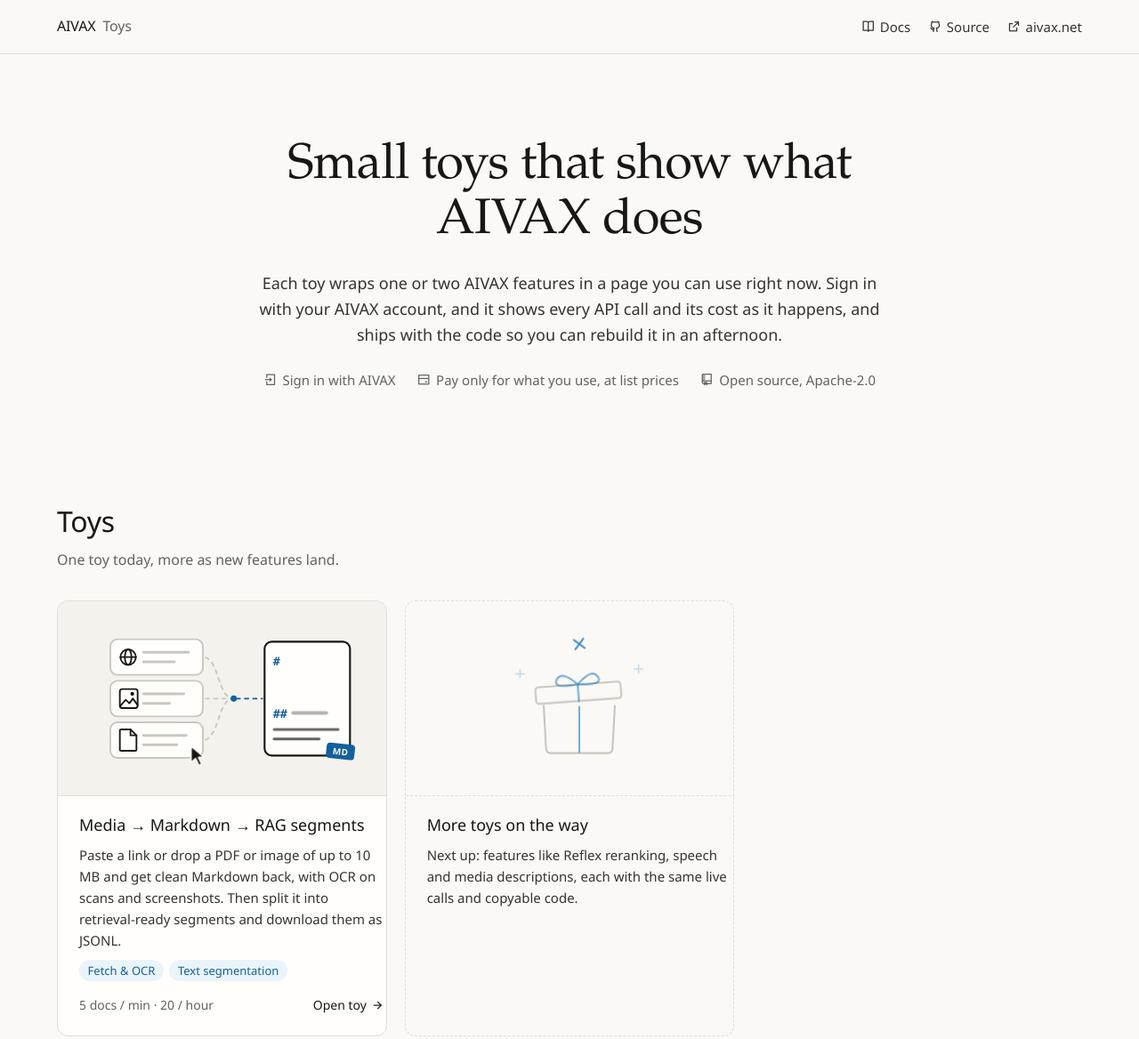
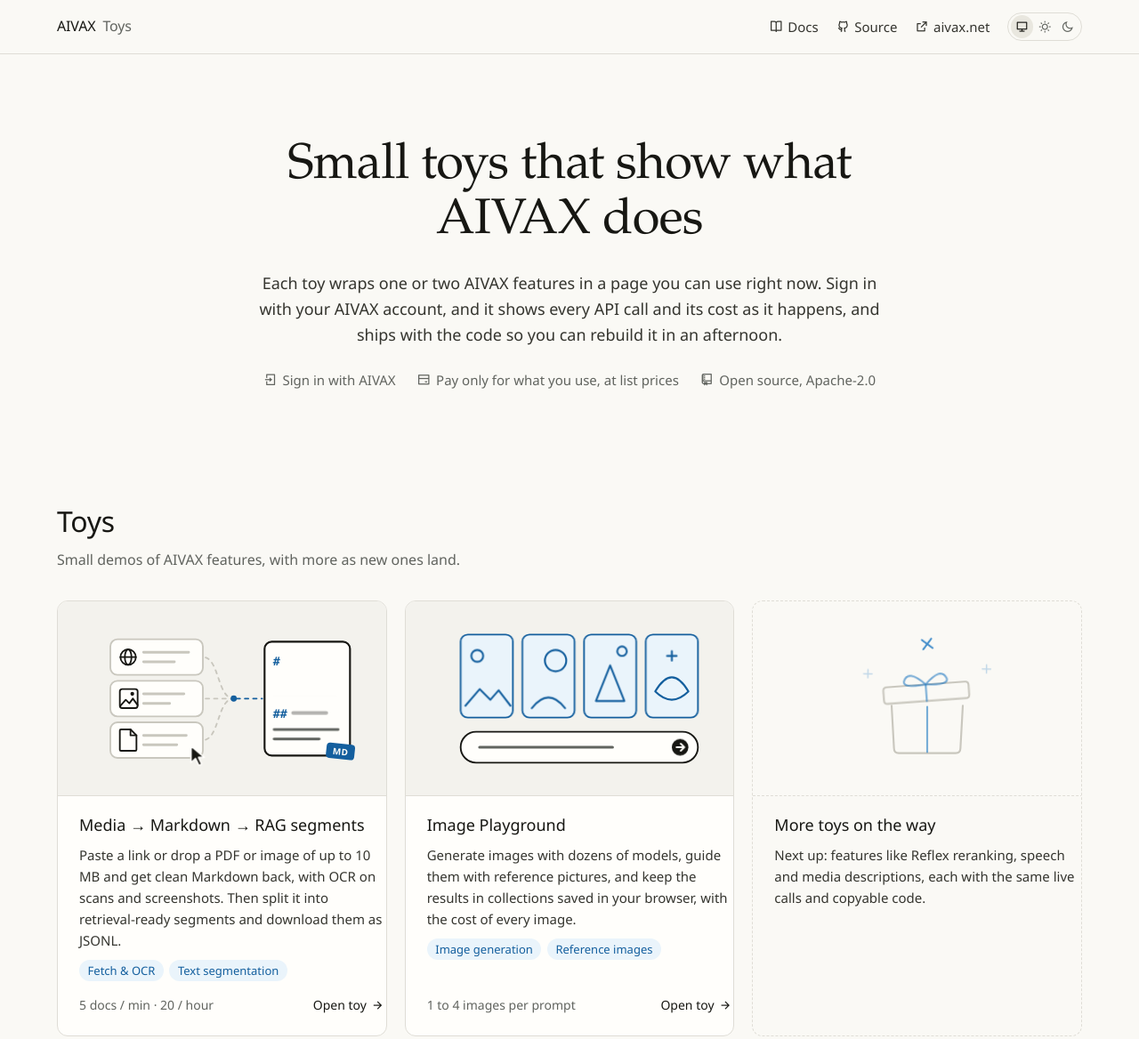
Before and after one commit to aivaxlabs/toys, a website: page public/index.html in a window 1280 px wide. Shown: the top 1168 px of the page at 89% size. Drawn offline with nearby package versions, Linux system fonts and the light colour scheme; a web font is replaced by a local one.

Commit message:
feat: add System, Light and Dark theme switch to the header

```diff
--- a/public/index.html
+++ b/public/index.html
@@ -9,6 +9,8 @@
   <link rel="preconnect" href="https://api.fontshare.com">
   <link rel="stylesheet" href="https://api.fontshare.com/v2/css?f[]=general-sans@400,500,600&f[]=sentient@400&display=swap">
   <link rel="stylesheet" href="https://cdn.jsdelivr.net/npm/remixicon@4.6.0/fonts/remixicon.min.css">
+  <meta name="color-scheme" content="light dark">
+  <script>document.documentElement.dataset.theme = localStorage.getItem("toys.theme") ?? "system";</script>
   <link rel="stylesheet" href="/styles/base.css">
   <link rel="stylesheet" href="/styles/components/controls.css">
   <link rel="stylesheet" href="/styles/components/toy-art.css">
@@ -21,7 +23,12 @@
       <nav class="site-nav">
         <a href="https://docs.aivax.net/docs/getting-started"><i class="ri-book-open-line"></i><span class="nav-label">Docs</span></a>
         <a href="https://github.com/aivaxlabs/toys"><i class="ri-github-line"></i><span class="nav-label">Source</span></a>
-        <a href="https://aivax.net"><i class="ri-external-link-line"></i><span class="nav-label">aivax.net</span></a>
+        <a class="nav-external" href="https://aivax.net"><i class="ri-external-link-line"></i><span class="nav-label">aivax.net</span></a>
+        <span class="theme-switch" role="group" aria-label="Theme">
+          <button type="button" value="system" title="System theme" aria-label="System theme"><i class="ri-computer-line"></i></button>
+          <button type="button" value="light" title="Light theme" aria-label="Light theme"><i class="ri-sun-line"></i></button>
+          <button type="button" value="dark" title="Dark theme" aria-label="Dark theme"><i class="ri-moon-line"></i></button>
+        </span>
       </nav>
     </div>
   </header>
@@ -46,7 +53,7 @@
       <div class="container">
         <div class="section-head">
           <h2>Toys</h2>
-          <p class="muted">One toy today, more as new features land.</p>
+          <p class="muted">Small demos of AIVAX features, with more as new ones land.</p>
         </div>
         <div class="toy-grid">
           <a class="toy-card" href="/media-to-markdown/">
@@ -124,6 +131,54 @@
             </div>
           </a>
 
+          <a class="toy-card" href="/image-playground/">
+            <div class="toy-art">
+              <svg class="art-playground" viewBox="0 0 240 140" role="img" aria-label="A prompt line types itself, and four image frames develop one after another">
+                <g class="prompt">
+                  <rect x="20" y="98" width="200" height="26" rx="13" />
+                  <path class="typed" d="M36 111 h112" />
+                  <circle class="send" cx="205" cy="111" r="7" />
+                  <path class="send-arrow" d="M202 111 h6 M205.5 108 l3 3 l-3 3" />
+                </g>
+                <g class="frame frame-1">
+                  <rect x="20" y="16" width="44" height="70" rx="6" />
+                  <circle cx="34" cy="34" r="5" />
+                  <path d="M24 76 l12 -14 l9 9 l7 -8 l10 13" />
+                </g>
+                <g class="frame frame-2">
+                  <rect x="72" y="16" width="44" height="70" rx="6" />
+                  <circle cx="100" cy="38" r="9" />
+                  <path d="M80 78 q14 -18 28 0" />
+                </g>
+                <g class="frame frame-3">
+                  <rect x="124" y="16" width="44" height="70" rx="6" />
+                  <path d="M134 72 l12 -30 l12 30 z" />
+                  <circle cx="156" cy="30" r="4" />
+                </g>
+                <g class="frame frame-4">
+                  <rect x="176" y="16" width="44" height="70" rx="6" />
+                  <path d="M184 64 q14 -24 28 0 q-14 14 -28 0z" />
+                  <path d="M198 30 v8 M194 34 h8" />
+                </g>
+              </svg>
+            </div>
+            <div class="toy-body">
+              <h3>Image Playground</h3>
+              <p>
+                Generate images with dozens of models, guide them with reference pictures, and keep the results
+                in collections saved in your browser, with the cost of every image.
+              </p>
+              <div class="tags">
+                <span class="badge blue">Image generation</span>
+                <span class="badge blue">Reference images</span>
+              </div>
+              <div class="toy-foot">
+                <span class="muted">1 to 4 images per prompt</span>
+                <span class="go">Open toy <i class="ri-arrow-right-line"></i></span>
+              </div>
+            </div>
+          </a>
+
           <div class="toy-card soon" aria-label="More toys coming soon">
             <div class="toy-art">
               <svg class="art-soon" viewBox="0 0 240 140" aria-hidden="true">
@@ -177,5 +232,7 @@
       <span><a href="https://github.com/aivaxlabs/toys">github.com/aivaxlabs/toys</a> · <a href="https://docs.aivax.net/docs/pricing">Pricing</a> · <a href="https://docs.aivax.net/docs/limits">Limits</a></span>
     </div>
   </footer>
+
+  <script type="module" src="/scripts/site.js"></script>
 </body>
 </html>
--- a/public/scripts/site.js
+++ b/public/scripts/site.js
@@ -1,4 +1,18 @@
-// Shared behaviour: code-sample tabs and copy buttons on code blocks.
+// Shared behaviour: theme switch, code-sample tabs and copy buttons on code blocks.
+
+const themeButtons = document.querySelectorAll(".theme-switch button");
+
+function showTheme(theme) {
+  document.documentElement.dataset.theme = theme;
+  themeButtons.forEach((button) => button.setAttribute("aria-pressed", String(button.value === theme)));
+}
+
+showTheme(document.documentElement.dataset.theme ?? "system");
+
+themeButtons.forEach((button) => button.addEventListener("click", () => {
+  showTheme(button.value);
+  localStorage.setItem("toys.theme", button.value);
+}));
 
 document.querySelectorAll("#code-tabs [role=tab]").forEach((tab) => {
   tab.addEventListener("click", () => {
--- a/public/styles/base.css
+++ b/public/styles/base.css
@@ -3,30 +3,40 @@
   --font-display: "Sentient", "Iowan Old Style", "Palatino Linotype", serif;
   --font-mono: "Cascadia Code", "JetBrains Mono", "SFMono-Regular", Consolas, monospace;
 
-  --page: #faf9f5;
-  --page-raised: #fffefb;
-  --surface: #f3f2ed;
-  --surface-strong: #e9e7df;
-  --ink: #171713;
-  --ink-soft: #35352f;
-  --muted: #61645f;
-  --line: #dfddd6;
-  --line-strong: #c9c7be;
-  --blue-strong: #145f9e;
-  --blue: #2079c2;
-  --blue-soft: #eaf4fb;
-  --green: #2f7a4a;
-  --green-soft: #e8f4ec;
-  --amber: #9a6200;
-  --amber-soft: #fbf1dc;
-  --red: #b23a30;
-  --red-soft: #fbe9e6;
-  --white: #fffef9;
+  color-scheme: light dark;
+
+  --page: light-dark(#faf9f5, #141412);
+  --page-raised: light-dark(#fffefb, #1b1b18);
+  --surface: light-dark(#f3f2ed, #22221e);
+  --surface-strong: light-dark(#e9e7df, #2c2c27);
+  --ink: light-dark(#171713, #ecebe4);
+  --ink-soft: light-dark(#35352f, #c8c7bf);
+  --muted: light-dark(#61645f, #9a9c95);
+  --line: light-dark(#dfddd6, #2e2e29);
+  --line-strong: light-dark(#c9c7be, #45453e);
+  --blue-strong: light-dark(#145f9e, #8cc7f5);
+  --blue: light-dark(#2079c2, #b5dbf9);
+  --blue-soft: light-dark(#eaf4fb, #172a3b);
+  --green: light-dark(#2f7a4a, #82c99a);
+  --green-soft: light-dark(#e8f4ec, #16291d);
+  --amber: light-dark(#9a6200, #e3b462);
+  --amber-soft: light-dark(#fbf1dc, #2e2413);
+  --red: light-dark(#b23a30, #f08d82);
+  --red-soft: light-dark(#fbe9e6, #351b18);
+  --white: light-dark(#fffef9, #141412);
 
   --radius: 12px;
   --radius-sm: 8px;
   --container: 1152px;
   --ease: cubic-bezier(0.22, 1, 0.36, 1);
+}
+
+[data-theme="light"] {
+  color-scheme: light;
+}
+
+[data-theme="dark"] {
+  color-scheme: dark;
 }
 
 *,
@@ -171,6 +181,37 @@ kbd {
   color: var(--ink);
 }
 
+.theme-switch {
+  display: inline-flex;
+  padding: 0.15rem;
+  border: 1px solid var(--line);
+  border-radius: 999px;
+}
+
+.theme-switch button {
+  display: grid;
+  place-items: center;
+  width: 1.6rem;
+  height: 1.6rem;
+  padding: 0;
+  border: 0;
+  border-radius: 999px;
+  background: none;
+  color: var(--muted);
+  font-size: 0.875rem;
+  cursor: pointer;
+  transition: background-color 160ms var(--ease), color 160ms var(--ease);
+}
+
+.theme-switch button:hover {
+  color: var(--ink);
+}
+
+.theme-switch button[aria-pressed="true"] {
+  background: var(--surface-strong);
+  color: var(--ink);
+}
+
 .site-footer {
   border-top: 1px solid var(--line);
   margin-top: 6rem;
@@ -214,3 +255,9 @@ section {
     display: none;
   }
 }
+
+@media (max-width: 480px) {
+  .site-nav .nav-external {
+    display: none;
+  }
+}
--- a/public/styles/pages/media-to-markdown.css
+++ b/public/styles/pages/media-to-markdown.css
@@ -449,6 +449,7 @@
 .account .link-button {
   padding: 0 0 0 0.25rem;
   text-decoration: underline;
+  white-space: nowrap;
 }
 
 .toggle {
```
Also changed, not shown: AGENTS.md (+7 -4 lines), public/media-to-markdown/index.html (+8 -1 lines).
